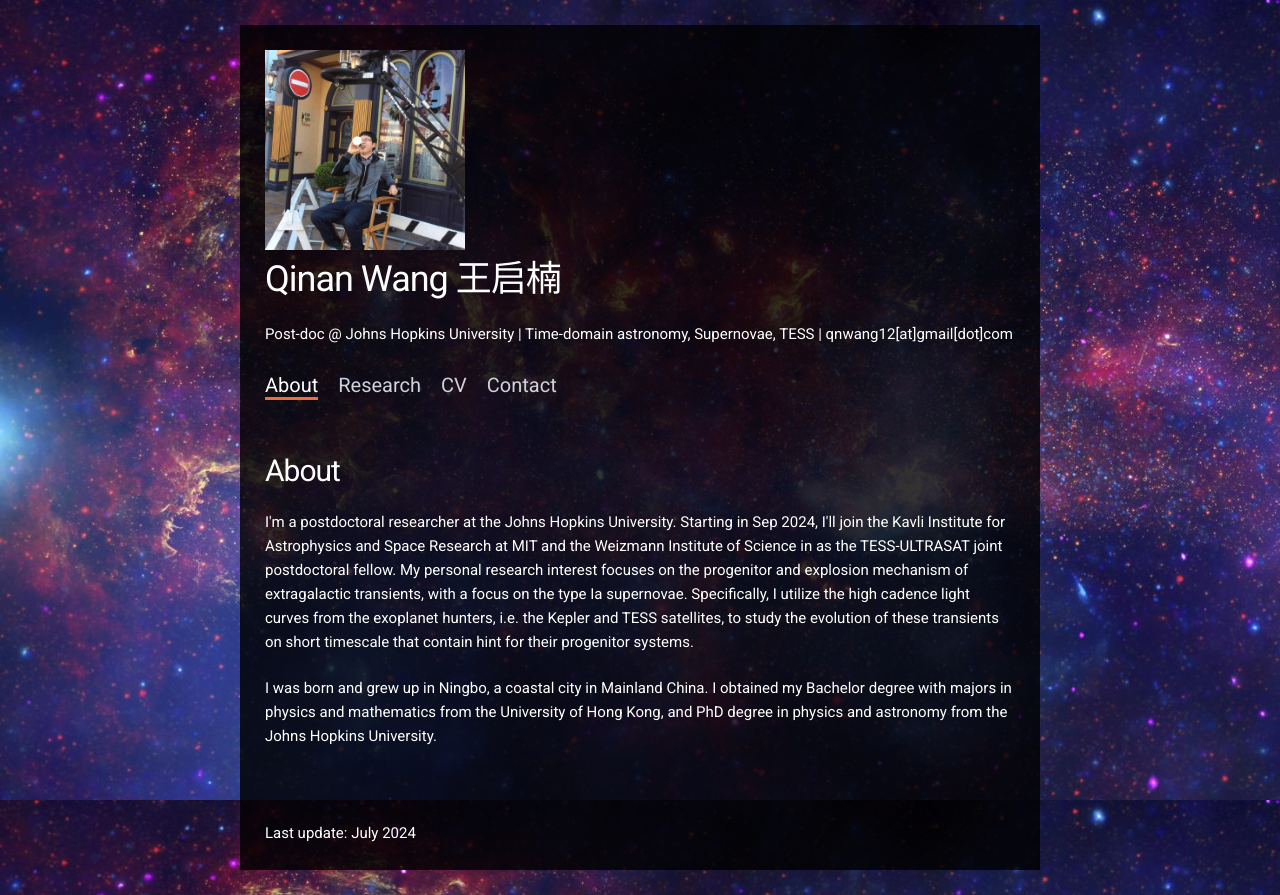
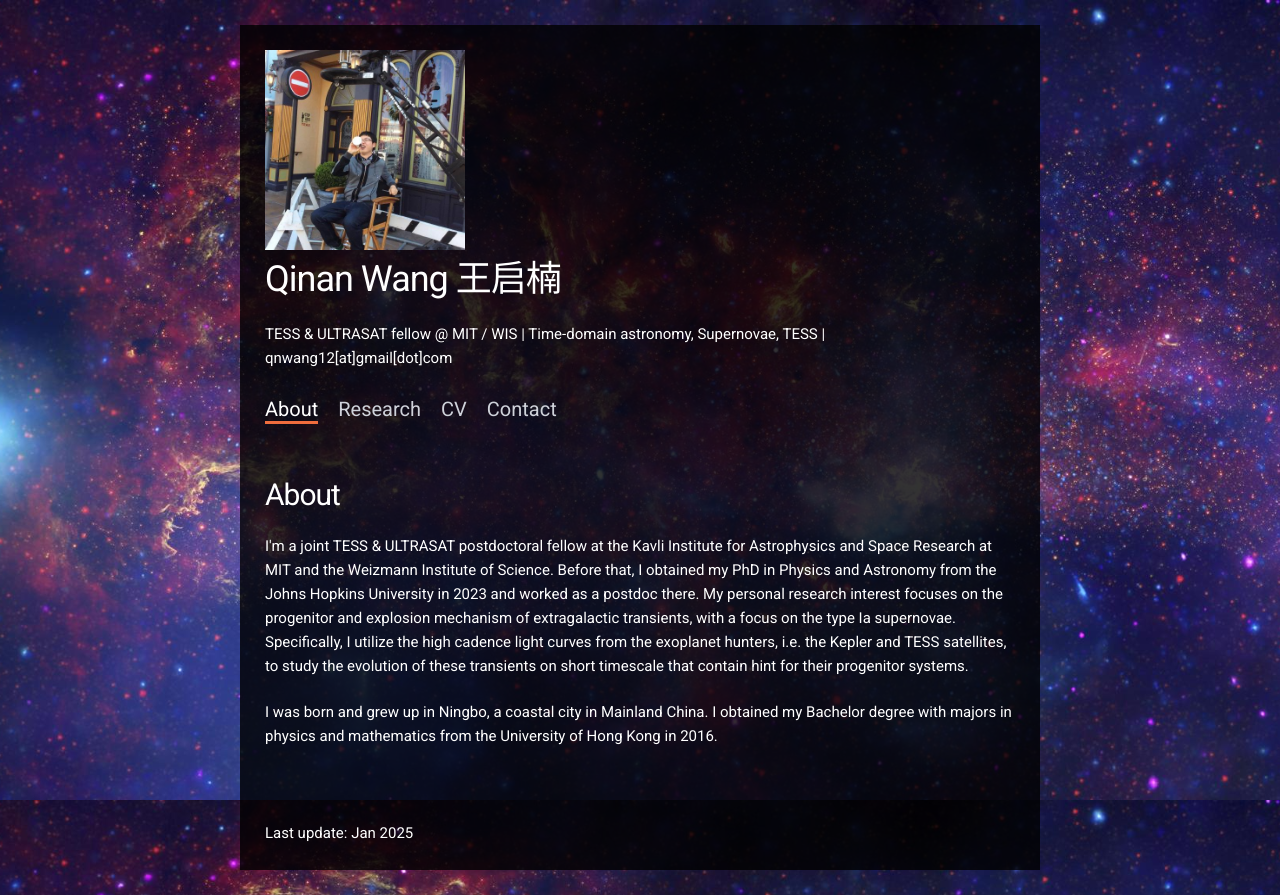
Before and after one commit to qnwang93/qnwang93.github.io, a plain HTML site: page index.html in a window 1280 px wide. Drawn offline with nearby package versions, Linux system fonts and the light colour scheme.

Commit message:
Update index.html

```diff
--- a/index.html
+++ b/index.html
@@ -30,7 +30,7 @@
     <header id="header">
       <img src="17022658.jpeg" width="200">
       <h1>Qinan Wang 王启楠</h1>
-      <p>Post-doc @ Johns Hopkins University | Time-domain astronomy, Supernovae, TESS | qnwang12[at]gmail[dot]com</p>
+      <p>TESS & ULTRASAT fellow @ MIT / WIS | Time-domain astronomy, Supernovae, TESS | qnwang12[at]gmail[dot]com</p>
       <!-- Menu link fragment #id should match a div id. Example: <a href="#home"> links to <div id="home"></div>  -->
       <ul class="main-menu">
         <li><a href="#about">About</a></li>
@@ -47,12 +47,12 @@
           <div id="about" class="content-region hide">
             <h2>About</h2>
             <p>
-		I'm a postdoctoral researcher at the Johns Hopkins University. Starting in Sep 2024, I'll join the Kavli Institute for Astrophysics and Space Research at MIT and the Weizmann Institute of Science in as the TESS-ULTRASAT joint postdoctoral fellow.
+		I'm a joint TESS & ULTRASAT postdoctoral fellow at the Kavli Institute for Astrophysics and Space Research at MIT and the Weizmann Institute of Science. Before that, I obtained my PhD in Physics and Astronomy from the Johns Hopkins University in 2023 and worked as a postdoc there.
 
 		My personal research interest focuses on the progenitor and explosion mechanism of extragalactic transients, with a focus on the type Ia supernovae. Specifically, I utilize the high cadence light curves from the exoplanet hunters, i.e. the Kepler and TESS satellites, to study the evolution of these transients on short timescale that contain hint for their progenitor systems.
             </p>
             <p>
-		I was born and grew up in Ningbo, a coastal city in Mainland China. I obtained my Bachelor degree with majors in physics and mathematics from the University of Hong Kong, and PhD degree in physics and astronomy from the Johns Hopkins University.
+		I was born and grew up in Ningbo, a coastal city in Mainland China. I obtained my Bachelor degree with majors in physics and mathematics from the University of Hong Kong in 2016.
             </p>
           </div>
 
@@ -136,7 +136,7 @@ They may originate from interaction between the SN ejecta with the non-degenerat
     </div>
 
     <footer>
-   	Last update: July 2024
+   	Last update: Jan 2025
     </footer>
 
     <!-- Load additional JS scripts here -->
```
